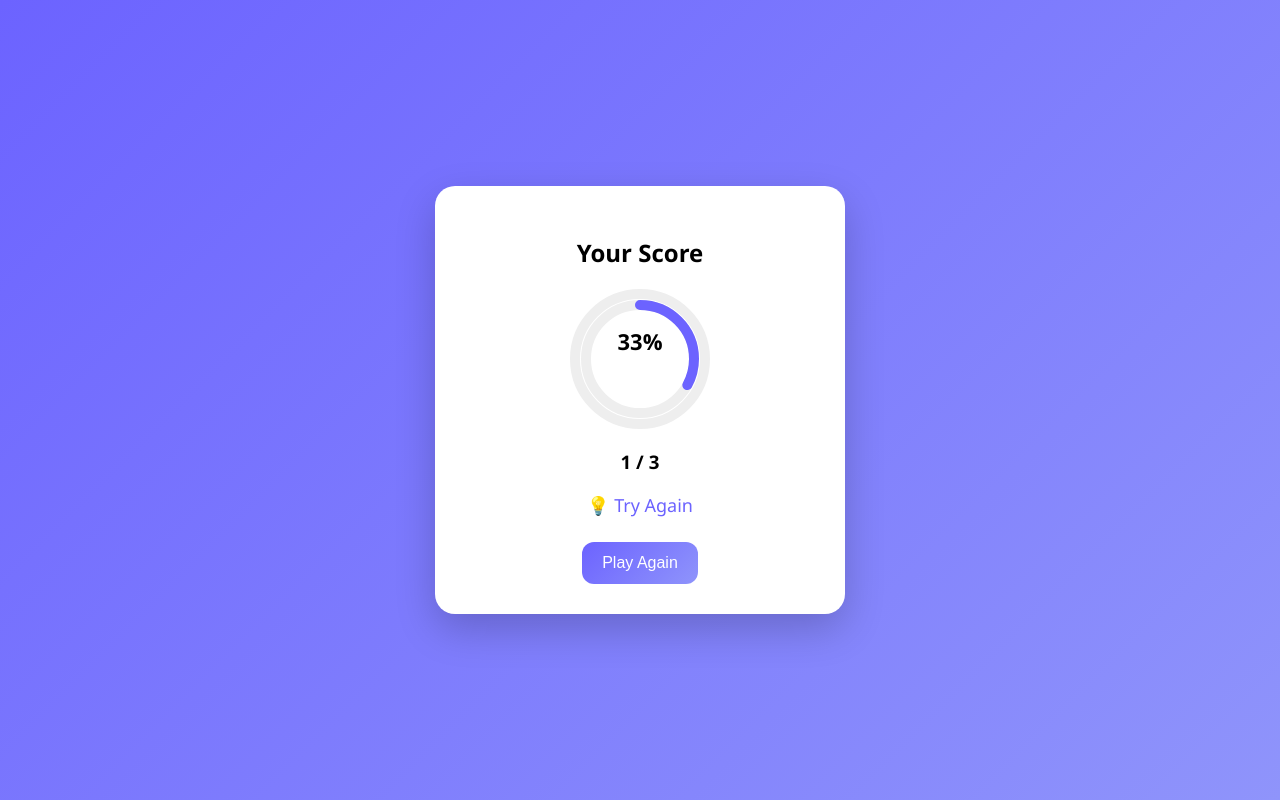
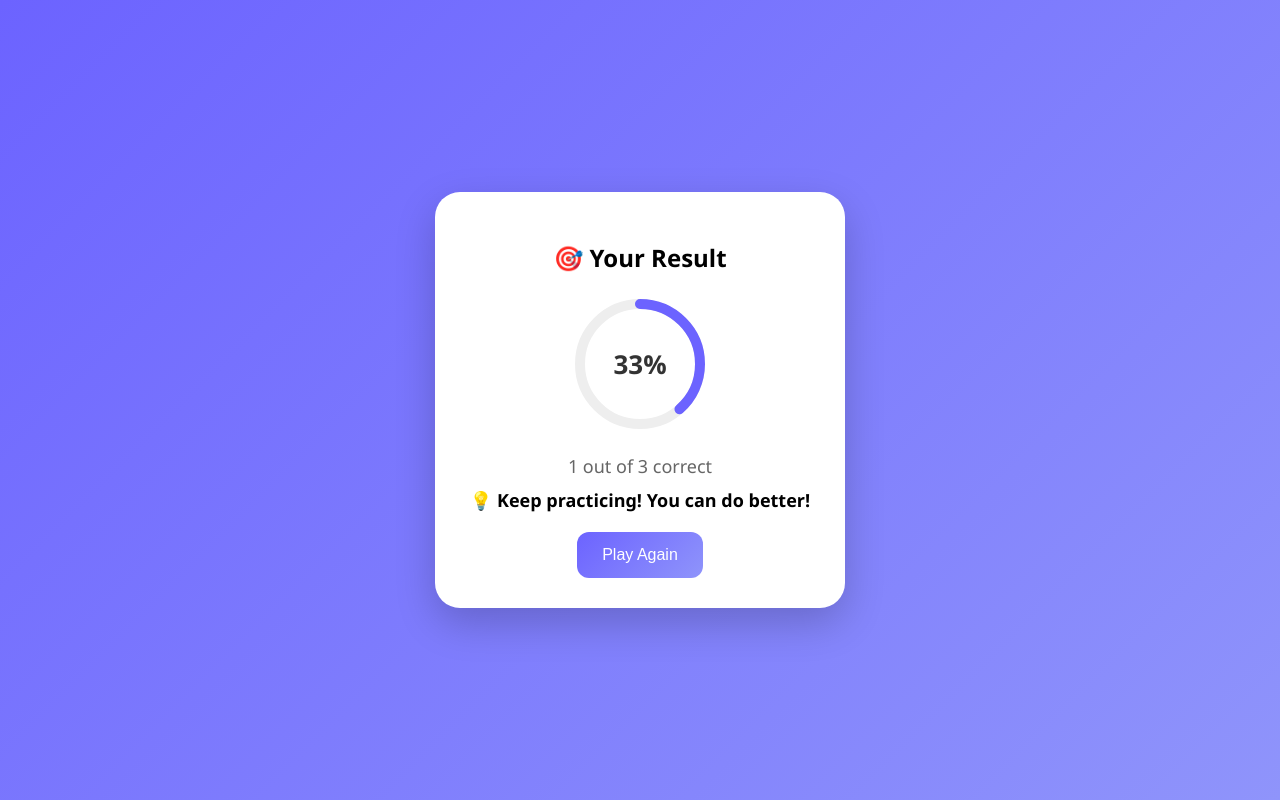
Before and after one commit to tanharahman2003t-art/Nayon, a Flask app: page /result in a window 1280 px wide. Run offline with Flask 3, Linux system fonts and the light colour scheme; the visitor is signed in with stand-in values (Sample User, id 1).

Commit message:
Update result.html

```diff
--- a/templates/result.html
+++ b/templates/result.html
@@ -19,11 +19,11 @@ body {
 .card {
     background: white;
     padding: 30px;
-    border-radius: 20px;
+    border-radius: 25px;
     width: 350px;
     text-align: center;
     box-shadow: 0 15px 40px rgba(0,0,0,0.2);
-    animation: fadeIn 1s ease;
+    animation: fadeIn 0.8s ease;
 }
 
 /* Animation */
@@ -32,36 +32,23 @@ body {
     to {opacity:1; transform:translateY(0);}
 }
 
-/* Score Circle */
+/* Title */
+h2 {
+    margin-bottom: 10px;
+}
+
+/* Circle */
 .circle {
-    width: 120px;
-    height: 120px;
-    border-radius: 50%;
-    border: 10px solid #eee;
     position: relative;
+    width: 140px;
+    height: 140px;
     margin: 20px auto;
 }
 
-.circle span {
-    position: absolute;
-    top: 35%;
-    left: 50%;
-    transform: translate(-50%, -50%);
-    font-size: 22px;
-    font-weight: bold;
-}
-
-/* Animated bar */
-.progress-ring {
-    position: absolute;
-    top: 0;
-    left: 0;
+svg {
+    width: 140px;
+    height: 140px;
     transform: rotate(-90deg);
-}
-
-svg {
-    width: 120px;
-    height: 120px;
 }
 
 circle {
@@ -76,35 +63,51 @@ circle {
 
 .progress {
     stroke: #6c63ff;
-    stroke-dasharray: 339;
-    stroke-dashoffset: 339;
+    stroke-dasharray: 440;
+    stroke-dashoffset: 440;
     animation: progressAnim 1.5s ease forwards;
 }
 
-/* Animate percentage */
 @keyframes progressAnim {
     to {
-        stroke-dashoffset: calc(339 - (339 * {{ percentage }} / 100));
+        stroke-dashoffset: calc(440 - (440 * {{ percentage }} / 100));
     }
 }
 
-/* Grade */
-.grade {
+/* Percentage text */
+.percent {
+    position: absolute;
+    top: 50%;
+    left: 50%;
+    transform: translate(-50%, -50%);
+    font-size: 26px;
+    font-weight: bold;
+    color: #333;
+}
+
+/* Score text */
+.score {
     font-size: 18px;
-    margin: 10px 0;
-    color: #6c63ff;
+    color: #666;
+}
+
+/* Dynamic message */
+.message {
+    margin-top: 10px;
+    font-size: 18px;
+    font-weight: bold;
 }
 
 /* Button */
 button {
-    padding: 12px 20px;
+    margin-top: 20px;
+    padding: 14px 25px;
     border: none;
     border-radius: 12px;
     background: linear-gradient(135deg, #6c63ff, #8f94fb);
     color: white;
     font-size: 16px;
     cursor: pointer;
-    margin-top: 15px;
 }
 
 button:hover {
@@ -117,20 +120,30 @@ button:hover {
 
 <div class="card">
 
-    <h2>Your Score</h2>
+    <h2>🎯 Your Result</h2>
 
-    <!-- Animated Circle -->
     <div class="circle">
-        <svg class="progress-ring">
-            <circle class="bg" cx="60" cy="60" r="54"></circle>
-            <circle class="progress" cx="60" cy="60" r="54"></circle>
+        <svg>
+            <circle class="bg" cx="70" cy="70" r="60"></circle>
+            <circle class="progress" cx="70" cy="70" r="60"></circle>
         </svg>
-        <span>{{ percentage }}%</span>
+        <div class="percent">{{ percentage }}%</div>
     </div>
 
-    <h3>{{ score }} / {{ total }}</h3>
+    <div class="score">
+        {{ score }} out of {{ total }} correct
+    </div>
 
-    <div class="grade">{{ grade }}</div>
+    <!-- Dynamic Message -->
+    <div class="message">
+        {% if percentage >= 80 %}
+            🔥 Excellent! You are a genius!
+        {% elif percentage >= 50 %}
+            👏 Good job! Keep improving!
+        {% else %}
+            💡 Keep practicing! You can do better!
+        {% endif %}
+    </div>
 
     <a href="/start">
         <button>Play Again</button>
```
